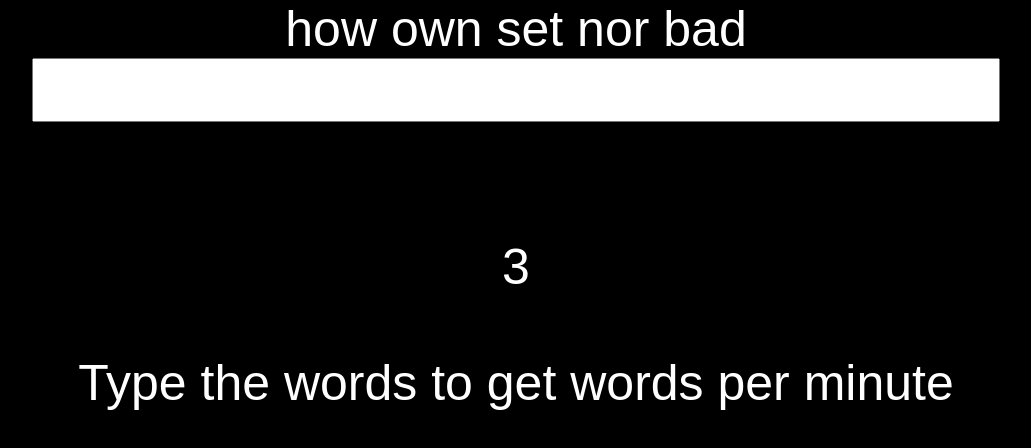
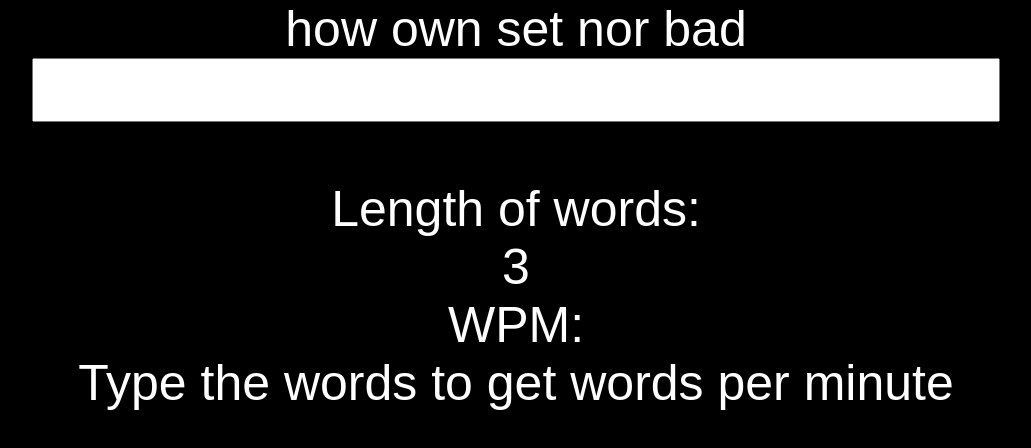
Before and after one commit to Markussim/simple-typing-speed, a plain HTML site: page index.html in a window 1280 px wide. Shown: the whole page, without its empty margins (124-1155 px from the left). Drawn offline with Linux system fonts and the dark colour scheme.

Commit message:
Fixed black on black

```diff
--- a/index.html
+++ b/index.html
@@ -206,6 +206,11 @@
         p {
           color: white;
         }
+
+        div {
+          color: white;
+        }
+
         button {
           border: solid white 2px;
           background-color: black;
```
